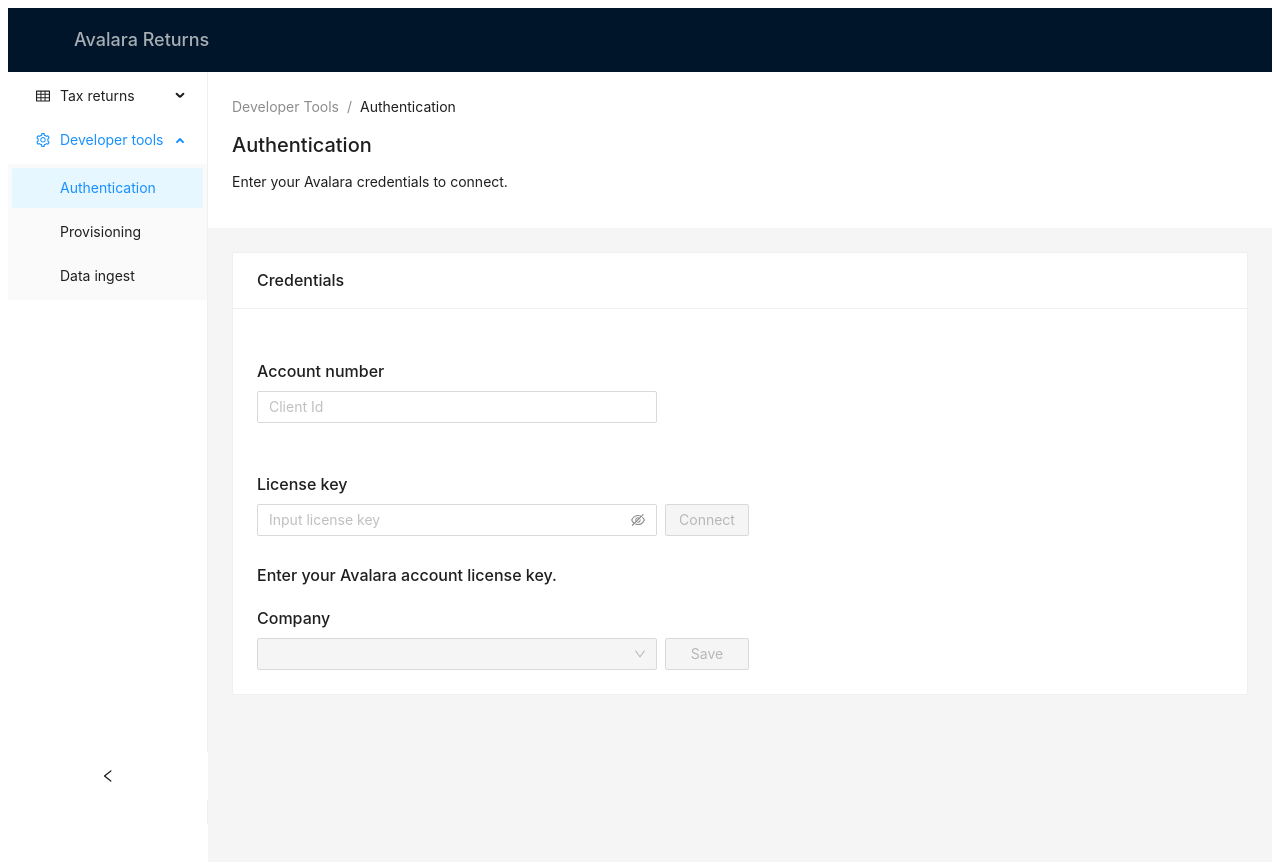
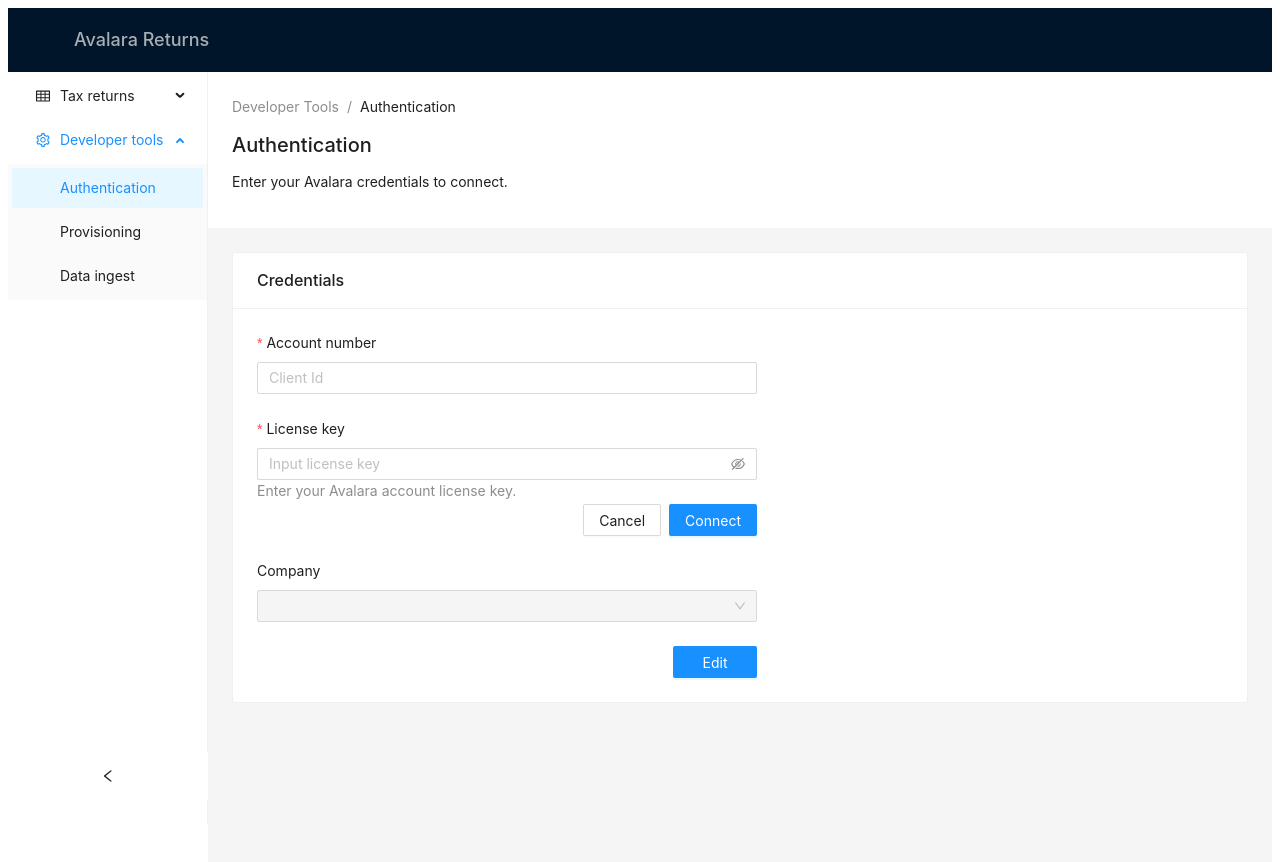
Before and after one commit to Avalara/managed-returns-reference-app, a React (Vite) app: page /developer-tools/authentication in a window 1280 px wide. Shown: the top 862 px of the page. Built offline with nearby package versions, Linux system fonts and the light colour scheme.

Commit message:
fix: authentication cache issue CASH-7250

```diff
--- a/src/components/Authentication/index.jsx
+++ b/src/components/Authentication/index.jsx
@@ -1,14 +1,14 @@
 import { useEffect } from 'react';
 import { useLazyQuery } from '@apollo/client';
-import { EyeTwoTone, EyeInvisibleOutlined } from '@ant-design/icons';
 import {
   Button,
   Card,
+  Form,
   Input,
   Layout,
+  message,
   Select,
   Space,
-  theme,
   Typography,
 } from 'antd';
 import { useOutletContext } from 'react-router-dom';
@@ -17,66 +17,72 @@
 import BreadcrumbMenu from '../../components/BreadCrumbMenu';
 import { companies as COMPANIES } from '../../graphql/queries';
 import { PageHeader } from '../shared';
+import { authService } from '../../graphql/auth/index.js';
 
 const { Content } = Layout;
 const { Title } = Typography;
 
 const Authentication = () => {
-  const {
-    token: { borderRadiusLG },
-  } = theme.useToken();
-  const { isLoggedIn, setIsLoggedIn, companyId, setCompanyId } =
-    useOutletContext();
+  const { isLoggedIn, setIsLoggedIn, setCompanyId } = useOutletContext();
 
-  const [selectedCompanyId, setSelectedCompanyId] = useState(companyId);
+  const [form] = Form.useForm();
 
-  const [clientId, setClientId] = useState(localStorage.getItem('clientId'));
-  const [clientSecret, setClientSecret] = useState(
-    localStorage.getItem('clientSecret')
-  );
-
-  const [editClientId, setEditClientId] = useState(false);
-  const [editClientSecret, setEditClientSecret] = useState(false);
+  const [editCredentials, setEditCredentials] = useState(false);
   const [editCompanyId, setEditCompanyId] = useState(false);
-
-  const [passwordVisible, setPasswordVisible] = useState(false);
-  const [companies, setCompanies] = useState();
+  const [loading, setLoading] = useState(false);
 
   const [
     getCompanies,
     { loading: companiesCallIsLoading, error: companiesCallError, data },
   ] = useLazyQuery(COMPANIES);
+  const companiesList = data?.companies?.value || [];
 
   if (companiesCallError) setIsLoggedIn(false);
 
   useEffect(() => {
-    const getCompanyIds = async () => {
-      setCompanies(['Loading...']);
-      setSelectedCompanyId('Loading...');
+    if (isLoggedIn) fetchCompanies(localStorage.getItem('clientId'));
+  }, [isLoggedIn]);
+
+  const fetchCompanies = async (accountId) => {
+    if (accountId)
       await getCompanies({
-        variables: { accountId: parseInt(clientId) },
+        variables: { accountId: parseInt(accountId) },
       });
   };
-    if (isLoggedIn) {
-      getCompanyIds();
+
+  const handleConnect = async () => {
+    try {
+      setLoading(true);
+      const values = await form.validateFields();
+
+      // Store credentials in localStorage
+      localStorage.setItem('clientId', values.clientId);
+      localStorage.setItem('clientSecret', values.clientSecret);
+
+      // Force a new token request
+      await authService.login();
+
+      message.success('Successfully connected! Please select a company.');
+      setEditCredentials(false);
+      setEditCompanyId(true);
+      fetchCompanies(values.clientId);
+    } catch (error) {
+      console.error('Connection failed:', error);
+      message.error('Failed to connect. Please check your credentials.');
+    } finally {
+      setLoading(false);
+      localStorage.removeItem('companyId');
+      setCompanyId('');
+      form.setFieldValue('companyId', '');
     }
-  }, [isLoggedIn, getCompanies, clientId, clientSecret]);
+  };
+  const handleUpdateCompany = async () => {
+    setEditCompanyId(!editCompanyId);
+    const values = await form.validateFields();
 
-  useEffect(() => {
-    if (data && data.companies) {
-      const companies = data.companies.value;
-      setCompanies(companies);
-      if (companies.length) {
-        const companyIds = companies.map((c) => c.id);
-        if (companyIds.includes(parseInt(companyId))) {
-          setSelectedCompanyId(companyId);
-        } else {
-          // setCompanyId(companyIds[0]);
-          setSelectedCompanyId(companyIds[0]);
-        }
-      }
-    }
-  }, [data, companyId, setCompanyId]);
+    localStorage.setItem('companyId', values.companyId);
+    setCompanyId(values.companyId);
+  };
 
   return (
     <div>
@@ -91,155 +97,107 @@
       <Content>
         <Layout>
           <Card title="Credentials">
-            <Typography.Title level={5}>Account number</Typography.Title>
-            <Space direction="horizontal">
+            <Form
+              form={form}
+              layout="vertical"
+              style={{ maxWidth: '500px' }}
+              initialValues={{
+                clientId: localStorage.getItem('clientId') || '',
+                clientSecret: localStorage.getItem('clientSecret') || '',
+                companyId: localStorage.getItem('companyId') || '',
+              }}
+            >
+              <Form.Item
+                name="clientId"
+                label="Account number"
+                rules={[
+                  {
+                    required: true,
+                    message: 'Please input your account number!',
+                  },
+                ]}
+              >
                 <Input
-                value={clientId}
-                onChange={(e) => {
-                  setClientId(e.target.value);
+                  placeholder="Client Id"
+                  disabled={isLoggedIn && !editCredentials}
+                />
+              </Form.Item>
+
+              <Form.Item
+                name="clientSecret"
+                label="License key"
+                help="Enter your Avalara account license key."
+                rules={[
+                  {
+                    required: true,
+                    message: 'Please input your license key!',
+                  },
+                ]}
+              >
+                <Input.Password
+                  placeholder="Input license key"
+                  disabled={isLoggedIn && !editCredentials}
+                />
+              </Form.Item>
+
+              <div
+                style={{
+                  display: 'flex',
+                  justifyContent: 'flex-end',
                 }}
-                placeholder="Client Id"
-                disabled={isLoggedIn && !editClientId}
-                style={{
-                  width: 400,
-                }}
-              />
-              {isLoggedIn && !editClientId && (
+              >
+                {isLoggedIn && !editCredentials ? (
                   <Button
                     type="primary"
                     onClick={() => {
-                    setEditClientId(true);
-                  }}
-                  style={{
-                    width: 84,
+                      setEditCredentials(true);
                     }}
                   >
-                  Edit
+                    Edit Credentials
                   </Button>
-              )}
-              {editClientId && (
+                ) : (
+                  <Space>
+                    <Button
+                      onClick={() => {
+                        setEditCredentials(false);
+                      }}
+                    >
+                      Cancel
+                    </Button>
                     <Button
                       type="primary"
-                  onClick={() => {
-                    localStorage.setItem('clientId', clientId);
-                    setEditClientId(false);
-                  }}
-                  style={{
-                    width: 84,
-                  }}
-                >
-                  Update
-                </Button>
-              )}
-            </Space>
-            <br />
-            <br />
-            <Typography.Title level={5}>License key</Typography.Title>
-            <Space direction="horizontal">
-              <Input.Password
-                value={clientSecret}
-                onChange={(e) => {
-                  setClientSecret(e.target.value);
-                }}
-                placeholder="Input license key"
-                iconRender={(passwordVisible) =>
-                  passwordVisible ? <EyeTwoTone /> : <EyeInvisibleOutlined />
-                }
-                visibilityToggle={{
-                  visible: passwordVisible,
-                  onVisibleChange: setPasswordVisible,
-                }}
-                disabled={isLoggedIn && !editClientSecret}
-                style={{
-                  width: 400,
-                }}
-              />
-              {isLoggedIn && !editClientSecret && (
-                <Button
-                  type="primary"
-                  onClick={() => {
-                    setEditClientSecret(true);
-                  }}
-                  style={{
-                    width: 84,
-                  }}
-                >
-                  Edit
-                </Button>
-              )}
-              {editClientSecret && (
-                <Button
-                  type="primary"
-                  onClick={() => {
-                    localStorage.setItem('clientSecret', clientSecret);
-                    setEditClientSecret(false);
-                  }}
-                  style={{
-                    width: 84,
-                  }}
-                >
-                  Update
-                </Button>
-              )}
-              {!isLoggedIn && (
-                <Button
-                  type="primary"
-                  onClick={() => {
-                    localStorage.setItem('clientId', clientId);
-                    localStorage.setItem('clientSecret', clientSecret);
-                    setIsLoggedIn(true);
-                  }}
-                  disabled={!clientId || !clientSecret}
-                  style={{
-                    width: 84,
-                  }}
+                      onClick={handleConnect}
+                      loading={loading}
                     >
                       Connect
                     </Button>
+                  </Space>
                 )}
-            </Space>
+              </div>
 
-            <Typography.Title level={5}>
-              Enter your Avalara account license key.
-            </Typography.Title>
-            <Typography.Title level={5}>Company</Typography.Title>
-            <Space direction="horizontal">
+              <div style={{ marginBottom: 24 }}></div>
+              <Form.Item name="companyId" label="Company">
                 <Select
-                // disabled={!companies || companies.length === 1}
-                disabled={
-                  companiesCallIsLoading ||
-                  !companies?.length ||
-                  (!editCompanyId && !!companyId)
+                  allowClear
+                  loading={companiesCallIsLoading}
+                  disabled={!editCompanyId}
+                  options={
+                    companiesList
+                      ? companiesList.map((c) => ({
+                          value: '' + c.id,
+                          label: '' + c.id,
+                        }))
+                      : []
                   }
-                dropdownStyle={{
-                  width: 400,
+                />
+              </Form.Item>
+              <div
+                style={{
+                  display: 'flex',
+                  justifyContent: 'flex-end',
                 }}
-                style={{
-                  width: 400,
-                }}
-                value={selectedCompanyId}
-                options={
-                  companies
-                    ? companies.map((c) => ({
-                        value: '' + c.id,
-                        label: <span>{'' + c.id}</span>,
-                      }))
-                    : [{ value: 'Loading...', label: <span>Loading...</span> }]
-                }
-                onChange={(value) => {
-                  setSelectedCompanyId(value);
-                }}
-              />
-              {/* <Input
-            value={companyIdFormValue}
-            onChange={(e) => {
-              setCompanyIdFormValue('' + e.target.value);
-            }}
-            style={{
-              width: 400,
-            }}
-          /> */}
-              {companies && !editCompanyId && !!companyId && (
+              >
+                {!editCompanyId ? (
                   <Button
                     type="primary"
                     onClick={() => {
@@ -248,42 +206,25 @@
                     style={{
                       width: 84,
                     }}
-                  disabled={companies.length === 1}
                   >
                     Edit
                   </Button>
-              )}
-              {editCompanyId && (
+                ) : (
+                  <Space>
                     <Button
-                  type="primary"
                       onClick={() => {
-                    localStorage.setItem('companyId', selectedCompanyId);
-                    setCompanyId(selectedCompanyId);
                         setEditCompanyId(false);
                       }}
-                  style={{
-                    width: 84,
-                  }}
                     >
+                      Cancel
+                    </Button>
+                    <Button type="primary" onClick={handleUpdateCompany}>
                       Update
                     </Button>
+                  </Space>
                 )}
-              {!companyId && !companiesCallIsLoading && (
-                <Button
-                  type="primary"
-                  onClick={() => {
-                    setCompanyId(selectedCompanyId);
-                    localStorage.setItem('companyId', selectedCompanyId);
-                  }}
-                  style={{
-                    width: 84,
-                  }}
-                  disabled={!selectedCompanyId || !isLoggedIn}
-                >
-                  Save
-                </Button>
-              )}
-            </Space>
+              </div>
+            </Form>
           </Card>
         </Layout>
       </Content>
--- a/src/graphql/auth/index.js
+++ b/src/graphql/auth/index.js
@@ -74,10 +74,10 @@
             // Token is expired, try to refresh it
             try {
               await authService.login();
-              console.log('logged in');
+              console.log('Successfully logged in');
             } catch (error) {
               // Handle refresh error (e.g., redirect to login page)
-              console.log('error logging in', error);
+              console.log('Error logging in', error);
               authService.logout();
               // window.location.href = '/login';
               return;
--- a/src/routes/Home.jsx
+++ b/src/routes/Home.jsx
@@ -31,8 +31,8 @@
   }, [location.pathname]);
 
   useEffect(() => {
-    const clientId = localStorage.getItem('clientId');
-    const clientSecret = localStorage.getItem('clientSecret');
+    const clientId = localStorageClientId;
+    const clientSecret = localStorageClientSecret;
     if (!clientId || !clientSecret) {
       console.log('clientId', clientId, 'clientSecret', clientSecret);
       setIsLoggedIn(false);
```
Lines whose indentation alone changed are shown as unchanged.
